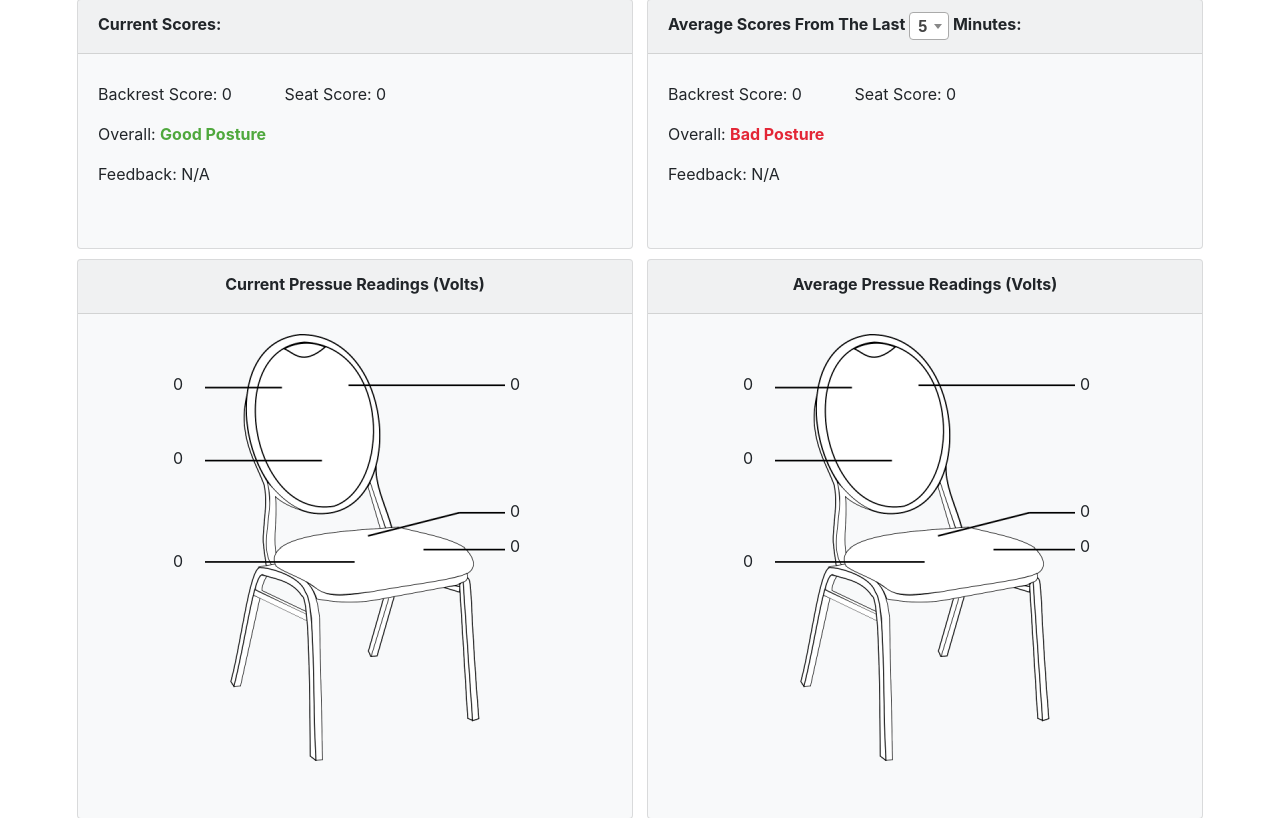
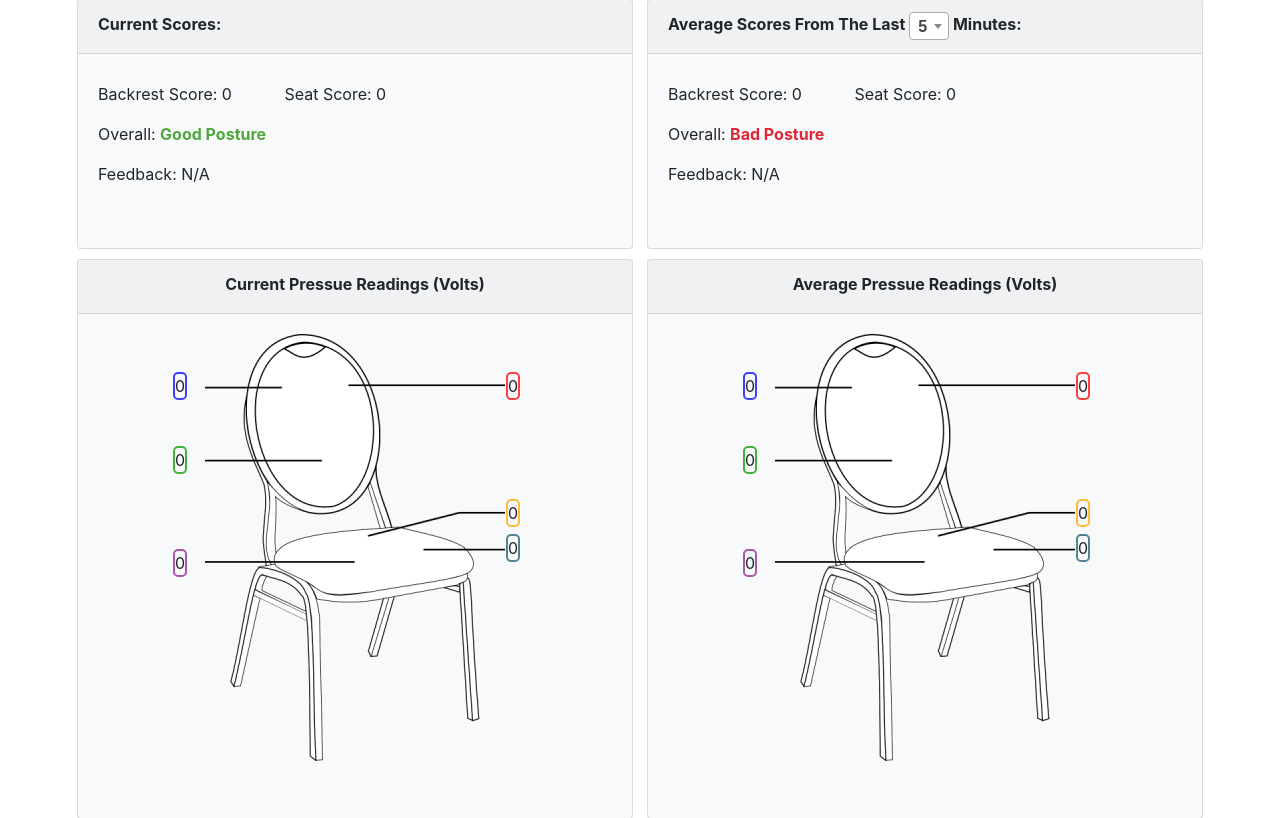
Before and after one commit to AndrewDant/SeniorDesign, a Flask app: page / in a window 1280 px wide. Shown: the part 38-856 px from the top of the page. Run offline with Flask 2, Linux system fonts and the light colour scheme; data that the repository does not hold is empty; some libraries are stand-ins or nearby versions.

Commit message:
added identifying colors to pressures

```diff
--- a/static/main.css
+++ b/static/main.css
@@ -57,36 +57,49 @@
 }
 
 .pressure {
+	border-radius: 5px;
 	position: absolute;
 }
 
 /* left/right based on sitting on the seat and facing forward */
+.back-left-pressure {
+	border: 2px solid rgb(255,0,0); /* fallback if rgba fails */
+	border: 2px solid rgba(255,0,0,.75);
+	margin-left: 1px;
+	top: 38px;
+}
+
 .back-right-pressure {
+	border: 2px solid rgb(0,0,255); /* fallback if rgba fails */
+	border: 2px solid rgba(0,0,255,.75);
 	margin-left: -32px;
 	top: 38px;
 }
 
 .back-bottom-pressure {
+	border: 2px solid rgb(0,155,0); /* fallback if rgba fails */
+	border: 2px solid rgba(0,155,0,.75);
 	margin-left: -32px;
 	top: 112px;
 }
 
+.seat-left-pressure {
+	border: 2px solid rgb(0,63,92); /* fallback if rgba fails */
+	border: 2px solid rgba(0,63,92,.65);
+	margin-left: 1px;
+	top: 200px;
+}
+
 .seat-right-pressure {
+	border: 2px solid rgb(128,0,128); /* fallback if rgba fails */
+	border: 2px solid rgba(128,0,128,.65);
 	margin-left: -32px;
 	top: 215px;
 }
 
-.back-left-pressure {
-	margin-left: 5px;
-	top: 38px;
-}
-
 .seat-rear-pressure {
-	margin-left: 5px;
+	border: 2px solid rgb(255,165,0); /* fallback if rgba fails */
+	border: 2px solid rgba(255,165,0,.75);
+	margin-left: 1px;
 	top: 165px;
 }
-
-.seat-left-pressure {
-	margin-left: 5px;
-	top: 200px;
-}
```
